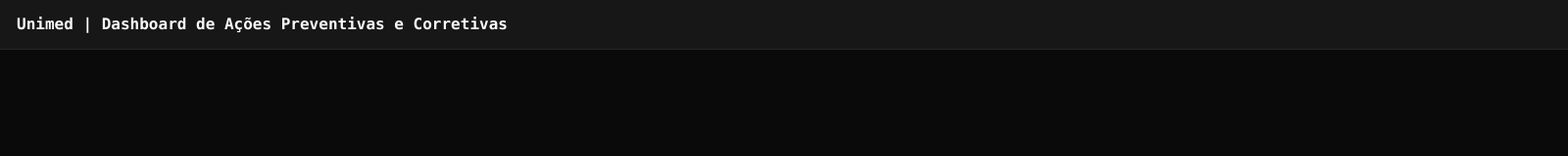
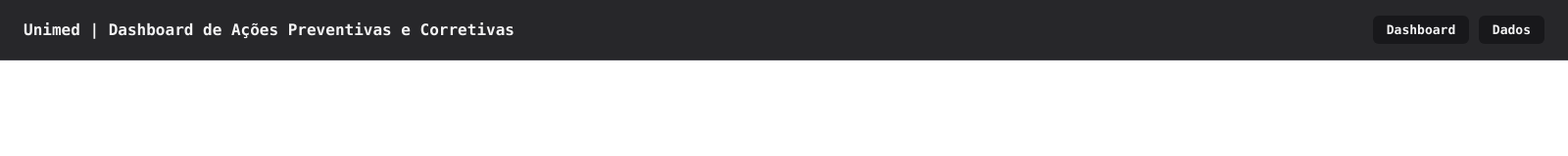
Before and after one commit to tiago0214/unimed-quality-department, an Electron app: page src/renderer/index.html in a window 1600 px wide. Shown: the whole page at 98% size. Drawn offline with Linux system fonts and the light colour scheme.

Commit message:
feat: update header styles and add navigation links

```diff
--- a/src/renderer/components/header.css
+++ b/src/renderer/components/header.css
@@ -1,9 +1,23 @@
 .header-container {
   display: flex;
-  padding: 17px;
-  background-color: var(--bg-surface);
-  border-bottom: 1px solid var(--border-subtle);
+  justify-content: space-between;
+  align-items: center;
+  padding: 16px 24px 16px 24px;
+  background-color: var(--bg-elevated);
+  border-bottom: 1px solid var(--gray-700);
   font-weight: 700;
   font-family: var(--font-mono);
   /* font-size: var(--font-size-l); */
 }
+
+.header-container > span > a {
+  text-decoration: none;
+  color: var(--text-primary);
+  background: var(--bg-card);
+  padding: 8px 14px;
+  font-size: 13px;
+  border-radius: 6px;
+  display: inline-flex;
+  align-items: center;
+  justify-content: center;
+}
--- a/src/renderer/index.html
+++ b/src/renderer/index.html
@@ -14,6 +14,10 @@
   <body>
     <header class="header-container">
       <h1>Unimed | Dashboard de Ações Preventivas e Corretivas</h1>
+      <span>
+        <a href="#">Dashboard</a>
+        <a href="#">Dados</a>
+      </span>
     </header>
   </body>
   <script src="./renderer.js"></script>
--- a/src/renderer/styles/variables.css
+++ b/src/renderer/styles/variables.css
@@ -1,87 +1,78 @@
 :root {
-  --neutral-50: #fafafa;
-  --neutral-100: #f5f5f5;
-  --neutral-200: #e5e5e5;
-  --neutral-300: #d4d4d4;
-  --neutral-400: #a3a3a3;
-  --neutral-500: #737373;
-  --neutral-600: #525252;
-  --neutral-700: #404040;
-  --neutral-800: #262626;
-  --neutral-900: #171717;
-  --neutral-950: #0a0a0a;
+  --gray-50: #fafafa;
+  --gray-100: #f4f4f5;
+  --gray-200: #e4e4e7;
+  --gray-300: #d4d4d8;
+  --gray-400: #a1a1aa;
+  --gray-500: #71717a;
+  --gray-600: #52525b;
+  --gray-700: #3f3f46;
+  --gray-800: #27272a;
+  --gray-900: #18181b;
+  --gray-950: #09090b;
 
-  --white: #ffffff;
-  --black: #000000;
+  --bg-app: var(--gray-950); /* App shell / sidebar background */
+  --bg-dashboard: #121215;
+  --bg-card: var(--gray-900); /* Chart widgets & KPI cards */
+  --bg-elevated: var(--gray-800); /* Filter dropdowns, tooltips, modals */
 
-  --bg-canvas: var(--neutral-950); /* Deepest app background (#0a0a0a) */
-  --bg-surface: var(--neutral-900); /* Cards, sidebars, titlebar (#171717) */
-  --bg-elevated: var(
-    --neutral-800
-  ); /* Modals, dropdowns, hover states (#262626) */
-  --bg-spotlight: var(
-    --neutral-700
-  ); /* Active/selected item background (#404040) */
+  /* Data Table / Grid Specifics */
+  --table-header-bg: #1f1f23;
+  --table-row-hover: rgba(255, 255, 255, 0.03);
+  --table-row-stripe: rgba(255, 255, 255, 0.015);
+  --table-border: var(--gray-800);
 
   /* Typography */
-  --text-primary: var(--neutral-50); /* Headings and main body text (#fafafa) */
-  --text-secondary: var(
-    --neutral-400
-  ); /* Subtitles and descriptions (#a3a3a3) */
-  --text-muted: var(
-    --neutral-500
-  ); /* Disabled text, placeholders, labels (#737373) */
+  --text-primary: var(
+    --gray-100
+  ); /* Slightly softer than pure white for tables */
+  --text-secondary: var(--gray-400); /* Axis labels, column headers */
+  --text-muted: var(--gray-500); /* Timestamps, SQL line numbers */
 
-  /* Borders & Dividers */
-  --border-subtle: var(
-    --neutral-800
-  ); /* Hairline card/section borders (#262626) */
-  --border-default: var(
-    --neutral-700
-  ); /* Input & interactive borders (#404040) */
-  --border-focus: var(--neutral-400); /* Focused input ring (#a3a3a3) */
+  /* ==========================================================================
+     3. INTERACTIVE ACCENT (Indigo - For active filters, tabs & selected cells)
+     ========================================================================== */
+  --accent-primary: #6366f1; /* Indigo 500 */
+  --accent-hover: #818cf8; /* Indigo 400 */
+  --accent-subtle-bg: rgba(
+    99,
+    102,
+    241,
+    0.14
+  ); /* Selected row / active filter pill */
+  --accent-subtle-border: rgba(99, 102, 241, 0.35);
 
-  /* Interactive Elements */
-  --btn-primary-bg: var(--neutral-100);
-  --btn-primary-text: var(--neutral-900);
-  --btn-primary-hover: var(--white);
+  /* ==========================================================================
+     4. KPI & STATUS DELTAS (Growth, Churn, Alerts)
+     ========================================================================== */
+  /* Positive / Growth (+12.4%) */
+  --kpi-up-text: #34d399; /* Emerald 400 */
+  --kpi-up-bg: rgba(52, 211, 153, 0.12);
 
-  --btn-secondary-bg: var(--neutral-900);
-  --btn-secondary-text: var(--neutral-100);
-  --btn-secondary-border: var(--neutral-800);
-  --btn-secondary-hover: var(--neutral-800);
+  /* Negative / Drop (-4.8%) */
+  --kpi-down-text: #fb7185; /* Rose 400 (More legible on dark UI than pure red) */
+  --kpi-down-bg: rgba(251, 113, 133, 0.12);
 
-  /* Layout & Radius Tokens */
-  --radius-sm: 6px;
-  --radius-md: 10px;
-  --radius-pill: 9999px;
-  --titlebar-height: 36px;
+  /* Warning / Anomaly */
+  --kpi-warn-text: #fbbf24; /* Amber 400 */
+  --kpi-warn-bg: rgba(251, 191, 36, 0.12);
+
+  /* ==========================================================================
+     5. DATA VISUALIZATION PALETTE (6 High-Contrast Categorical Series)
+     ========================================================================== */
+  --chart-1: #38bdf8; /* Sky Blue     - Primary metric */
+  --chart-2: #818cf8; /* Indigo       - Comparison / Secondary metric */
+  --chart-3: #c084fc; /* Purple       - Category 3 */
+  --chart-4: #2dd4bf; /* Teal         - Category 4 */
+  --chart-5: #fb923c; /* Orange       - Category 5 */
+  --chart-6: #f472b6; /* Pink         - Category 6 */
+
+  /* Chart Structural Helpers */
+  --chart-gridline: rgba(255, 255, 255, 0.06); /* Very faint so data pops */
+  --chart-crosshair: var(--gray-500);
+  --chart-tooltip-bg: var(--gray-900);
 
   --font-sans:
     -apple-system, BlinkMacSystemFont, "Segoe UI", Roboto, sans-serif;
   --font-mono: "SFMono-Regular", Consolas, "Liberation Mono", Menlo, monospace;
 }
-
-[data-theme="light"] {
-  --bg-canvas: var(--white);
-  --bg-surface: var(--neutral-50);
-  --bg-elevated: var(--neutral-100);
-  --bg-spotlight: var(--neutral-200);
-
-  --text-primary: var(--neutral-950);
-  --text-secondary: var(--neutral-600);
-  --text-muted: var(--neutral-400);
-
-  --border-subtle: var(--neutral-200);
-  --border-default: var(--neutral-300);
-  --border-focus: var(--neutral-600);
-
-  --btn-primary-bg: var(--neutral-900);
-  --btn-primary-text: var(--neutral-50);
-  --btn-primary-hover: var(--neutral-800);
-
-  --btn-secondary-bg: var(--neutral-100);
-  --btn-secondary-text: var(--neutral-900);
-  --btn-secondary-border: var(--neutral-300);
-  --btn-secondary-hover: var(--neutral-200);
-}
```
